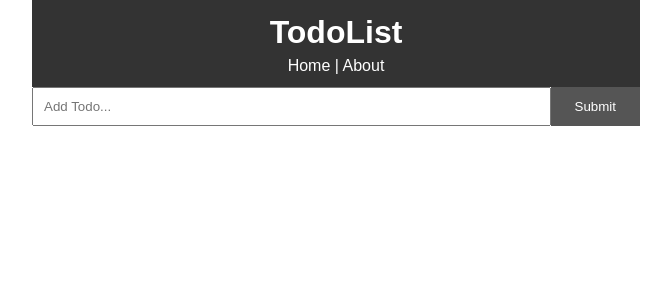
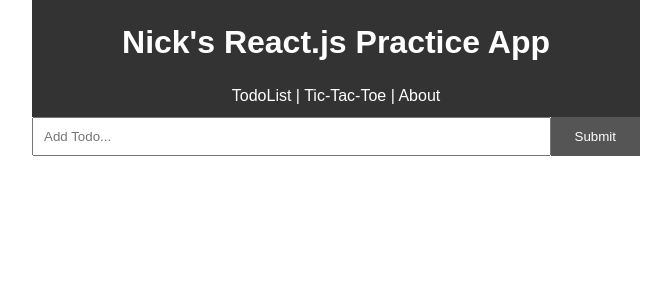
Before and after one commit to nickfil/react_practice, a React (Create React App) app: page / in a window 1280 px wide. Shown: the top 300 px of the page, without its empty margins (304-975 px from the left). Built offline with nearby package versions, Linux system fonts and the light colour scheme; no server answers.

Commit message:
Added tic-tac-toe

```diff
--- a/src/App.js
+++ b/src/App.js
@@ -4,6 +4,7 @@ import Todos from './components/Todos';
 import Header from './components/layout/Header';
 import AddTodo from './components/AddTodo';
 import About from './components/pages/About';
+import TicTacToe from './components/pages/TicTacToe';
 import axios from 'axios';
 
 class App extends Component {
@@ -54,6 +55,7 @@ class App extends Component {
             </React.Fragment>
           )} />
           <Route path='/about' component={About} />
+          <Route path='/tic-tac-toe' component={TicTacToe}/>
         </div>
       </div>
     </Router>
--- a/src/components/layout/Header.js
+++ b/src/components/layout/Header.js
@@ -4,8 +4,9 @@ import { Link } from 'react-router-dom';
 function Header() {
     return (
         <div style = {headerStyle}>
-            <h1>TodoList</h1>
-            <Link style={linkStyle} to="/">Home</Link> |
+            <h1 style={{margin : '10px 0px 20px 0px'}}>Nick's React.js Practice App</h1>
+            <Link style={linkStyle} to="/">TodoList</Link> |
+            <Link style={linkStyle} to="/tic-tac-toe"> Tic-Tac-Toe</Link> |
             <Link style={linkStyle} to='/about'> About</Link>
         </div>
     )
```
